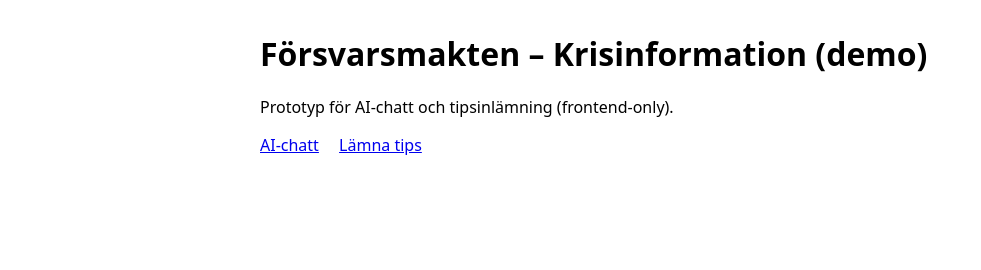
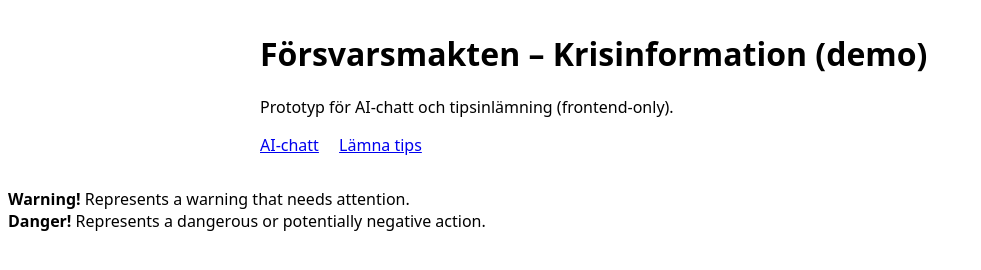
Before and after one commit to vilmerewehag/FORSVARSMAKTEN_HEMSIDA, a plain HTML site: page frontend/index.html in a window 1280 px wide. Shown: the whole page, without its empty margins (0-981 px from the left). Drawn offline with Linux system fonts and the light colour scheme.

Commit message:
Added features

```diff
--- a/frontend/index.html
+++ b/frontend/index.html
@@ -14,5 +14,7 @@
       <a href="tips.html">Lämna tips</a>
     </nav>
   </main>
+  <strong>Warning!</strong> Represents a warning that needs attention. </br>
+  <strong>Danger!</strong> Represents a dangerous or potentially negative action. </br>
 </body>
 </html>
```
